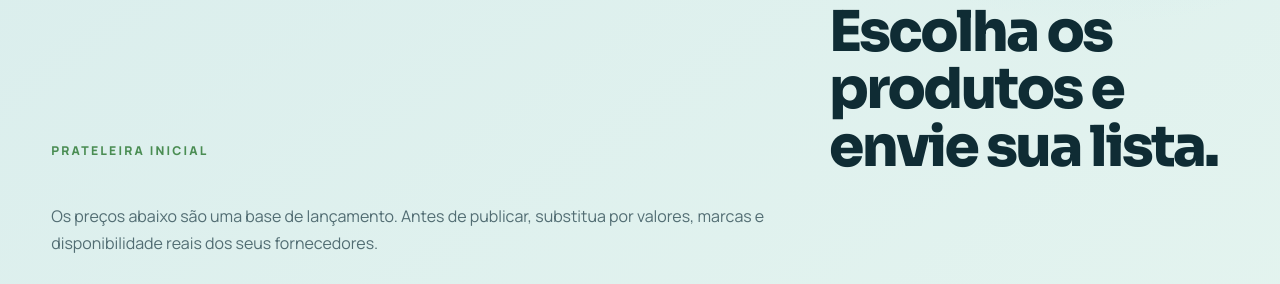
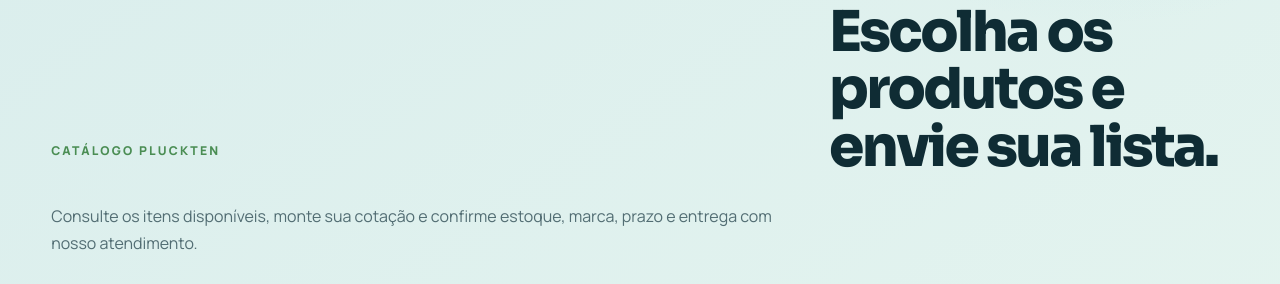
Before and after one commit to pluckten-cyber/pluckten-saude, a website: page index.html in a window 1280 px wide. Shown: the part 1224-1508 px from the top of the page. Drawn offline with Linux system fonts and the light colour scheme; no server answers.

Commit message:
Atualiza texto do catalogo

```diff
--- a/index.html
+++ b/index.html
@@ -82,11 +82,11 @@
 
       <section class="catalog-section" id="produtos">
         <div class="section-heading">
-          <p class="eyebrow">Prateleira inicial</p>
+          <p class="eyebrow">Catálogo Pluckten</p>
           <h2>Escolha os produtos e envie sua lista.</h2>
           <p>
-            Os preços abaixo são uma base de lançamento. Antes de publicar,
-            substitua por valores, marcas e disponibilidade reais dos seus fornecedores.
+            Consulte os itens disponíveis, monte sua cotação e confirme estoque,
+            marca, prazo e entrega com nosso atendimento.
           </p>
         </div>
 
```
